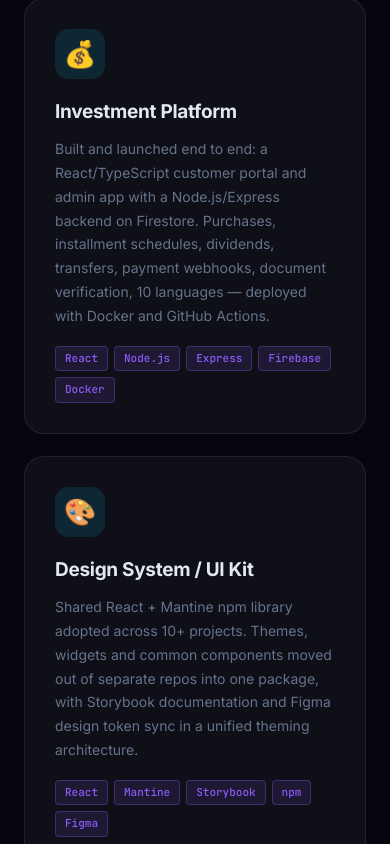
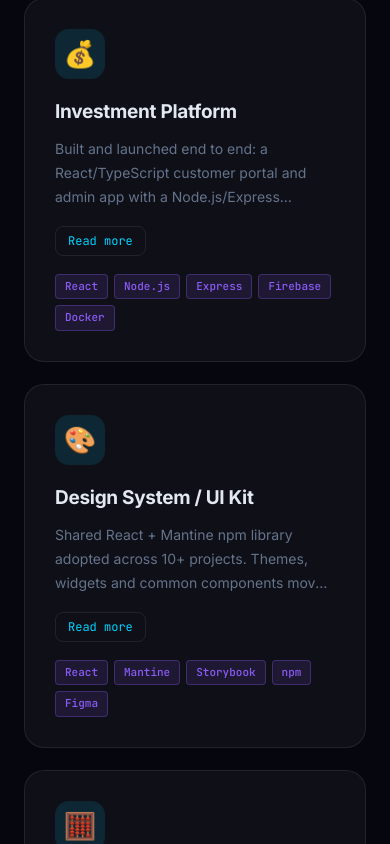
Before and after one commit to Odinwan/odinwan.github.io, a React (Vite) app: page / in a window 390 px wide. Shown: the part 8060-8904 px from the top of the page. Built offline with nearby package versions, Linux system fonts and the light colour scheme.

Commit message:
Clamp project descriptions to three lines on mobile with a read-more toggle
Mirrors the experience cards: on viewports up to 900px the description
is clamped to three lines with an ellipsis and a "Read more" button
expands it. Desktop is unchanged.

```diff
--- a/src/components/Projects/Projects.styled.ts
+++ b/src/components/Projects/Projects.styled.ts
@@ -125,8 +125,36 @@ export const ProjectsWrapper = styled.section`
     }
   }
 
+  .more {
+    display: none;
+    margin: -8px 0 18px;
+    padding: 6px 12px;
+    border: 1px solid ${({ theme }) => theme.colors.border};
+    border-radius: 8px;
+    background: transparent;
+    color: ${({ theme }) => theme.colors.cyan};
+    font-family: ${({ theme }) => theme.fonts.mono};
+    font-size: 12px;
+    cursor: pointer;
+    transition: border-color 0.3s ease, background 0.3s ease;
+
+    &:hover {
+      border-color: ${({ theme }) => theme.colors.borderHover};
+      background: ${({ theme }) => theme.colors.cyanDim};
+    }
+  }
+
   @media (max-width: ${({ theme }) => theme.breakpoints.mobile}) {
     padding: 70px 0;
     .container { padding: 0 24px; }
+
+    /* Clamp the description to three lines until the card is expanded. */
+    .pc .desc:not(.open) {
+      display: -webkit-box;
+      -webkit-box-orient: vertical;
+      -webkit-line-clamp: 3;
+      overflow: hidden;
+    }
+    .pc .more { display: inline-flex; }
   }
 `;
--- a/src/components/Projects/Projects.tsx
+++ b/src/components/Projects/Projects.tsx
@@ -1,4 +1,4 @@
-import React, { useEffect, useRef } from 'react';
+import React, { useEffect, useRef, useState } from 'react';
 import { ProjectsWrapper } from './Projects.styled';
 import { useScrollReveal } from '@hooks/useScrollReveal';
 import { useLanguage } from '@hooks/useLanguage';
@@ -9,6 +9,9 @@ const Projects: React.FC = () => {
   const gridRef = useRef<HTMLDivElement>(null);
   const { lang } = useLanguage();
   const tr = t[lang].projects;
+  const [expanded, setExpanded] = useState<Record<string, boolean>>({});
+
+  const toggle = (key: string) => setExpanded((prev) => ({ ...prev, [key]: !prev[key] }));
 
   useEffect(() => {
     const grid = gridRef.current;
@@ -47,16 +50,22 @@ const Projects: React.FC = () => {
         </div>
 
         <div className="grid" ref={gridRef}>
-          {tr.list.map((p) => (
+          {tr.list.map((p) => {
+            const isOpen = !!expanded[p.title];
+            return (
               <div className="pc" key={p.title}>
                 <div className="icon">{p.icon}</div>
                 <h3 className="title">{p.title}</h3>
-              <p className="desc">{p.desc}</p>
+                <p className={`desc ${isOpen ? 'open' : ''}`}>{p.desc}</p>
+                <button type="button" className="more" onClick={() => toggle(p.title)} aria-expanded={isOpen}>
+                  {isOpen ? tr.less : tr.more}
+                </button>
                 <div className="tech">
                   {p.tech.map((tag) => <span key={tag} className="tag">{tag}</span>)}
                 </div>
               </div>
-          ))}
+            );
+          })}
         </div>
       </div>
     </ProjectsWrapper>
--- a/src/translations.ts
+++ b/src/translations.ts
@@ -138,6 +138,8 @@ export const t = {
       label: 'Notable Work',
       title: 'Interesting Projects',
       sub: 'Selected technical challenges with measurable real-world impact',
+      more: 'Read more',
+      less: 'Show less',
       list: [
         {
           icon: '💰',
@@ -336,6 +338,8 @@ export const t = {
       label: 'Избранные работы',
       title: 'Проекты',
       sub: 'Интересные технические задачи с реальным измеримым результатом',
+      more: 'Читать дальше',
+      less: 'Свернуть',
       list: [
         {
           icon: '💰',
```
Lines whose indentation alone changed are shown as unchanged.
